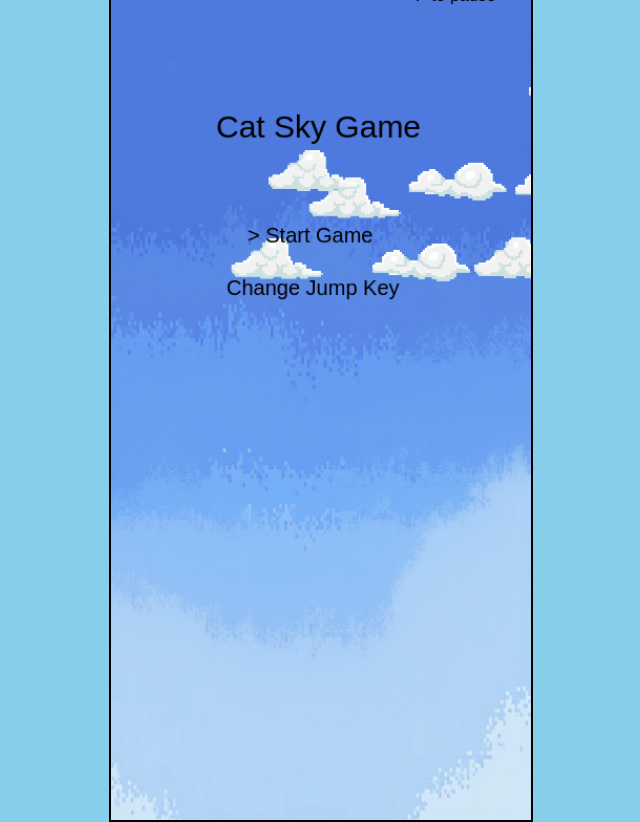
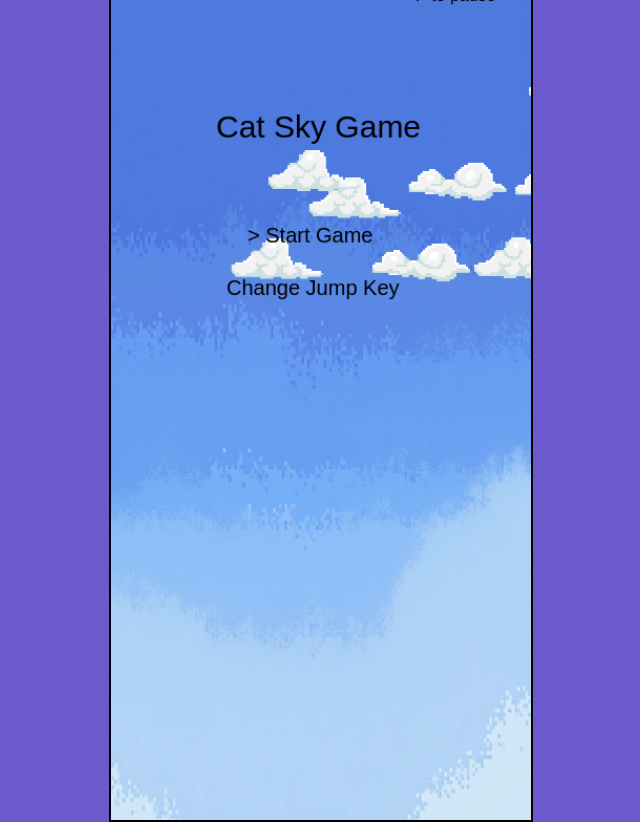
Before and after one commit to helfuyuki/flappybird, a plain HTML site: page index.html in a window 1280 px wide. Shown: the whole page, without its empty margins (319-959 px from the left). Drawn offline with Linux system fonts and the light colour scheme.

Commit message:
Update index.html

```diff
--- a/index.html
+++ b/index.html
@@ -7,7 +7,7 @@
 <style>
 body {
     margin: 0;
-    background: skyblue;
+    background: #6A5ACD; /* Mudando para verde claro */
     overflow: hidden;
     display: flex;
     justify-content: center;
```
